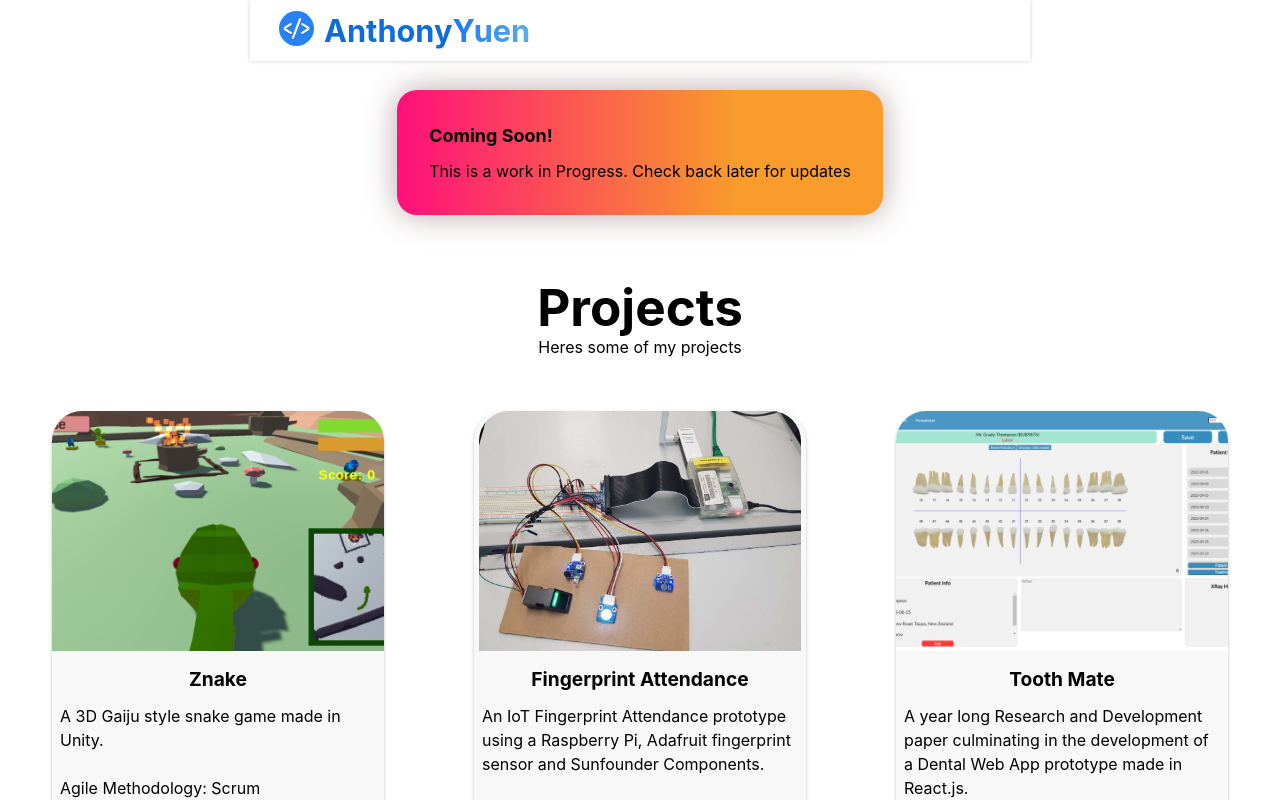
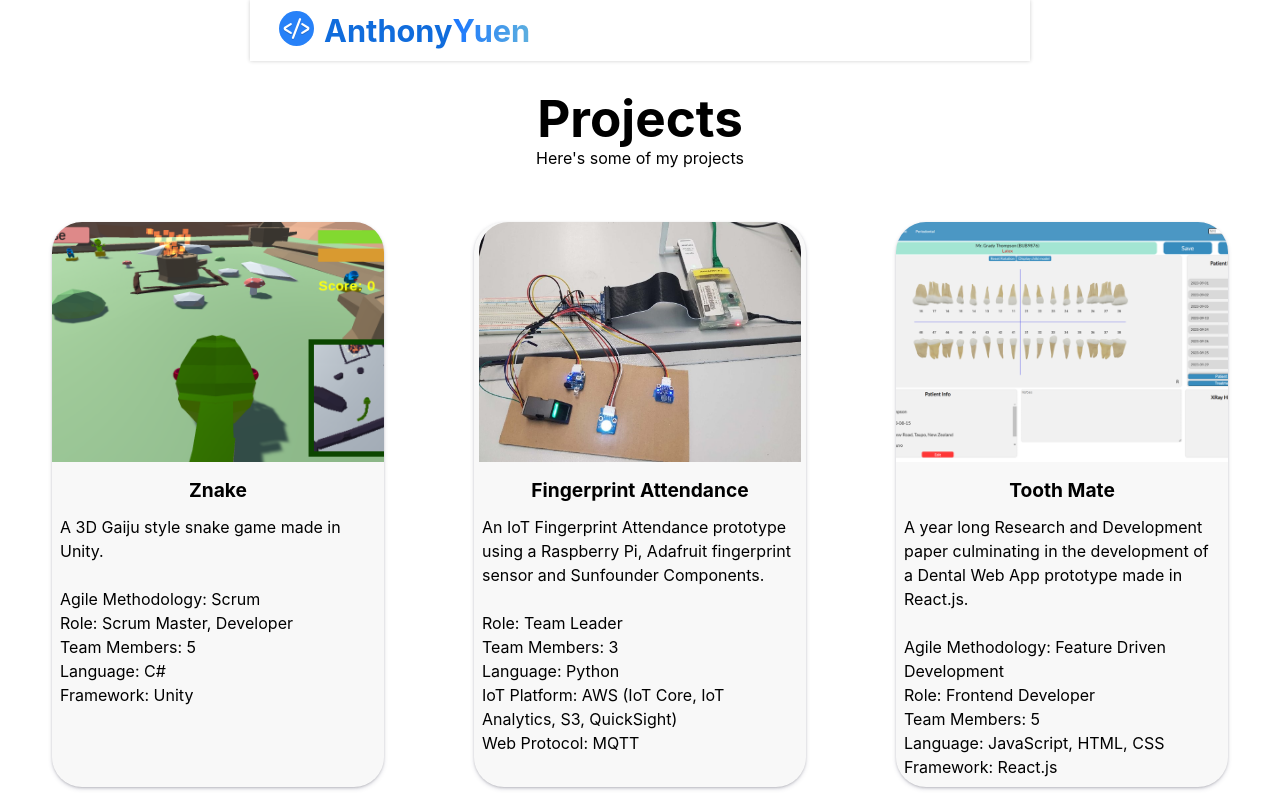
Before and after one commit to An1honyY/anthonyyuen, a React (Vite) app: page /projects in a window 1280 px wide. Shown: the top 800 px of the page. Built offline with nearby package versions, Linux system fonts and the light colour scheme.

Commit message:
Update Projects page

```diff
--- a/src/pages/projects.css
+++ b/src/pages/projects.css
@@ -1,31 +1,3 @@
-/* Temporary Work in Progress Card */
-.work-in-progress-card {
-    background: hsla(33, 94%, 57%, 1);
-    background: linear-gradient(90deg, hsla(333, 100%, 53%, 1) 0%, hsla(33, 94%, 57%, 1) 70%);
-    filter: drop-shadow(0 0 1em #b9a6a6);
-    padding: 2em;
-    border-radius: 20px;
-    height: fit-content;
-    width: fit-content;
-    min-width: 300px;
-    margin: 0 auto;
-    margin-bottom: 4em;
-    text-align: left;
-    box-sizing: border-box;
-}
-
-.work-in-progress-card h2 {
-    font-size: 18px;
-    font-weight: bold;
-    margin-bottom: 10px;
-}
-
-.work-in-progress-card p {
-    font-size: 1em;
-    color: black;
-    text-align: center;
-}
-
 /* Projects */
 
 .projects {
--- a/src/pages/projects.jsx
+++ b/src/pages/projects.jsx
@@ -1,25 +1,20 @@
 import React from "react"
 import { Link } from "react-router-dom"
 import './projects.css'
-import stock from '../assets/stock.webp'
 import znake_img from '../assets/znake1.webp'
 import fingerprint_img from '../assets/fingerprint1.webp'
 import toothmate_img from '../assets/toothmate1.webp'
+import portfolio_img from '../assets/portfolio1.webp'
 
 function Projects() {
 
     return (
         <main>
-            <div className="work-in-progress-card">
-                <h2>Coming Soon!</h2>
-                <p>This is a work in Progress.
-                    Check back later for updates</p>
-            </div>
             <h1>
                 Projects
             </h1>
 
-            <p> Heres some of my projects</p>
+            <p> Here's some of my projects</p>
 
             <div className="projects">
                 <Link to="/projects/znake" className="project-card">
@@ -62,7 +57,7 @@ function Projects() {
                     </div>
                 </Link>
                 <div className="project-card">
-                    <img src={stock} />
+                    <img src={portfolio_img} />
                     <div className="project-card-text">
                         <h2>This Website</h2>
                         <p>A portfolio website to present myself in an interactive and visual format.</p>
```
Also changed, not shown: src/assets/portfolio1.webp (added).
